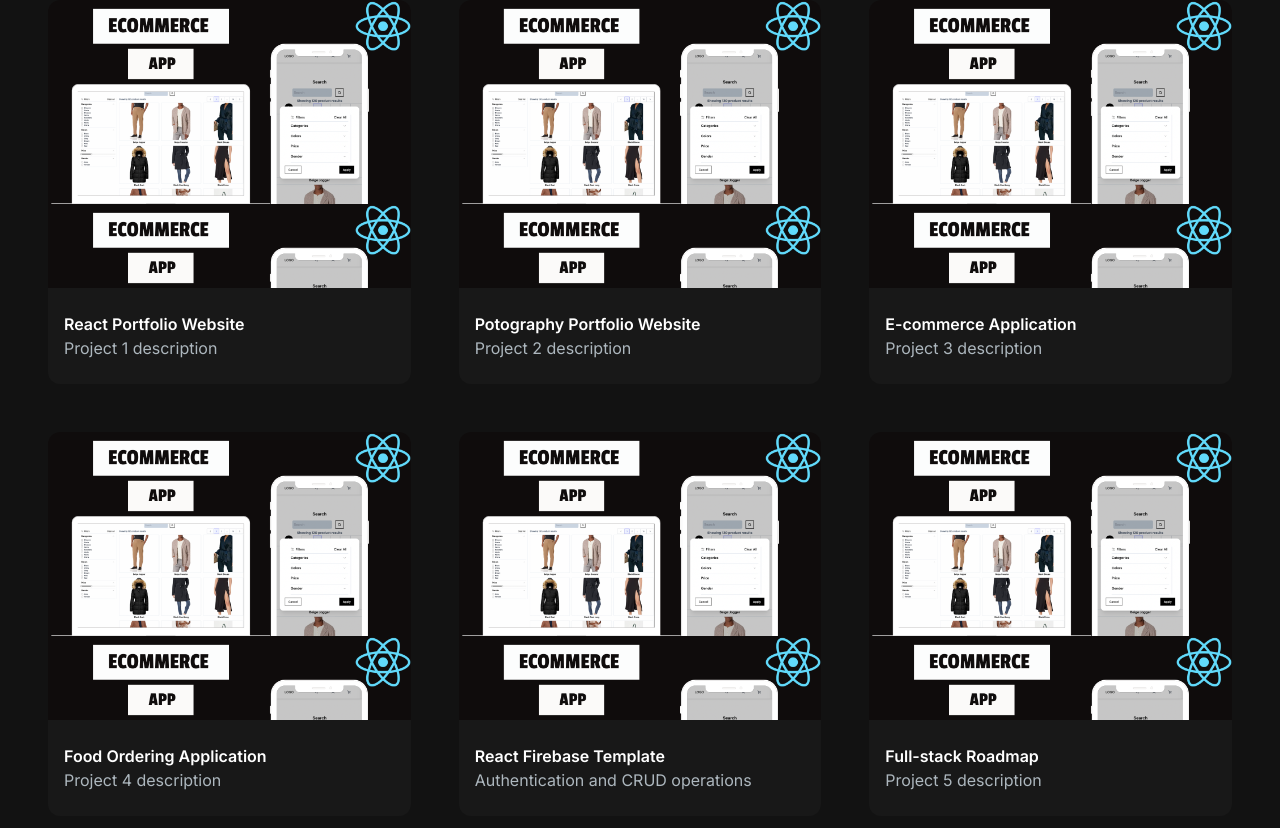
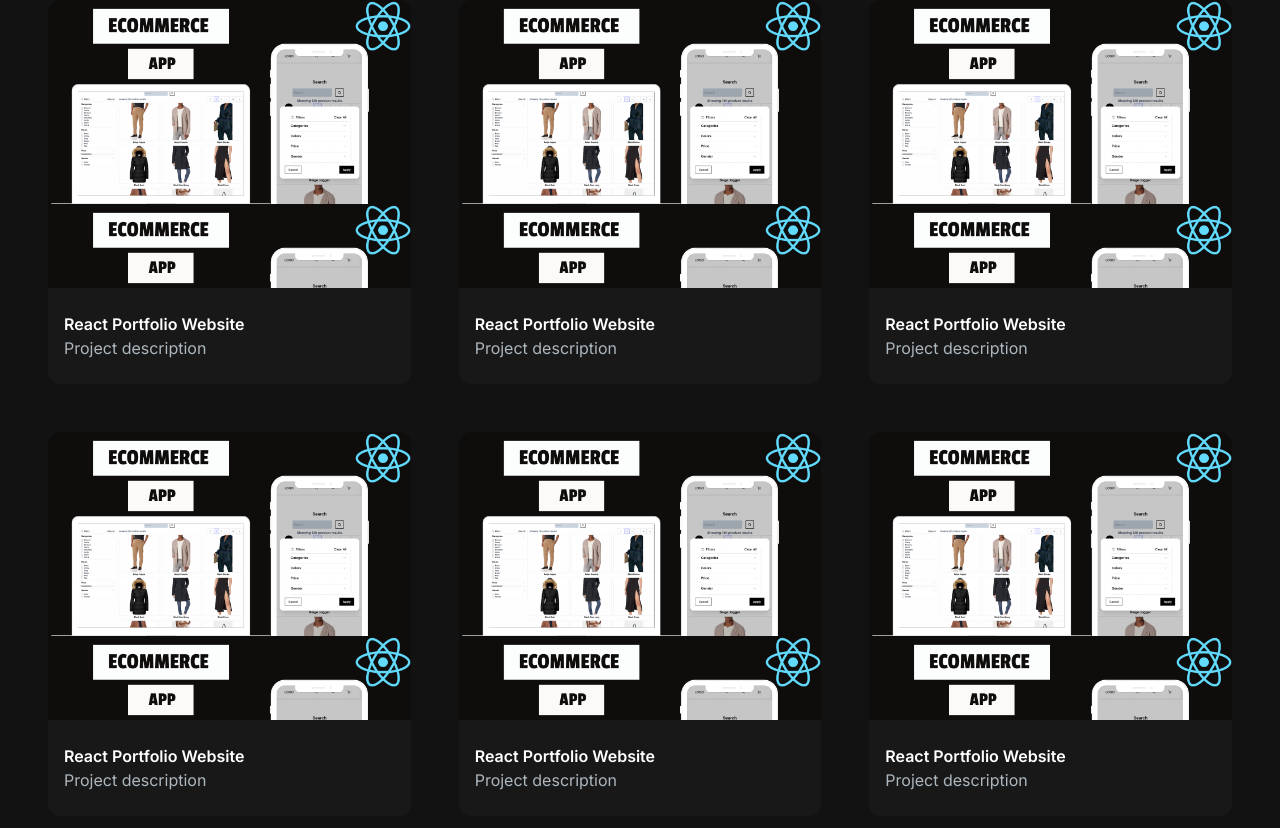
Before and after one commit to ostle/nextjs-portfolio, a Next.js app: page / in a window 1280 px wide. Shown: the part 1272-2100 px from the top of the page. Built offline with nearby package versions, Linux system fonts and the light colour scheme.

Commit message:
add projects

```diff
--- a/data/projectsData.js
+++ b/data/projectsData.js
@@ -2,42 +2,42 @@ const projectsData = [
 	{
 		id: 1,
 		title: "React Portfolio Website",
-		description: "Project 1 description",
+		description: "Project description",
 		image: "/images/projects/1.png",
 		tag: ["All", "Web"],
 	},
 	{
 		id: 2,
-		title: "Potography Portfolio Website",
-		description: "Project 2 description",
+		title: "React Portfolio Website",
+		description: "Project description",
 		image: "/images/projects/1.png",
 		tag: ["All", "Web"],
 	},
 	{
 		id: 3,
-		title: "E-commerce Application",
-		description: "Project 3 description",
+		title: "React Portfolio Website",
+		description: "Project description",
 		image: "/images/projects/1.png",
 		tag: ["All", "Web"],
 	},
 	{
 		id: 4,
-		title: "Food Ordering Application",
-		description: "Project 4 description",
+		title: "React Portfolio Website",
+		description: "Project description",
 		image: "/images/projects/1.png",
-		tag: ["All", "Mobile"],
+		tag: ["All", "Web"],
 	},
 	{
 		id: 5,
-		title: "React Firebase Template",
-		description: "Authentication and CRUD operations",
+		title: "React Portfolio Website",
+		description: "Project description",
 		image: "/images/projects/1.png",
 		tag: ["All", "Web"],
 	},
 	{
 		id: 6,
-		title: "Full-stack Roadmap",
-		description: "Project 5 description",
+		title: "React Portfolio Website",
+		description: "Project description",
 		image: "/images/projects/1.png",
 		tag: ["All", "Web"],
 	},
```
